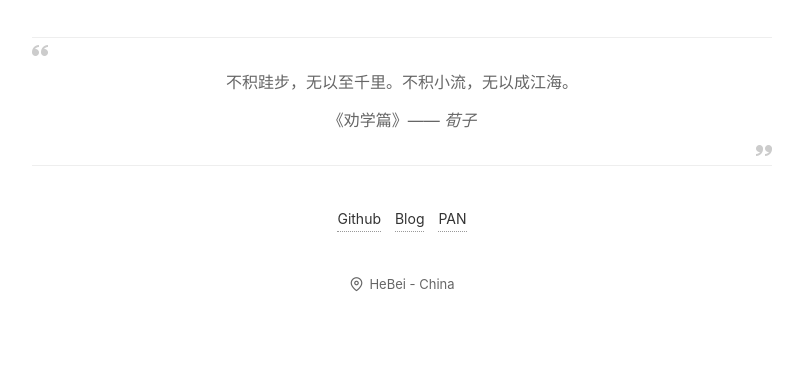
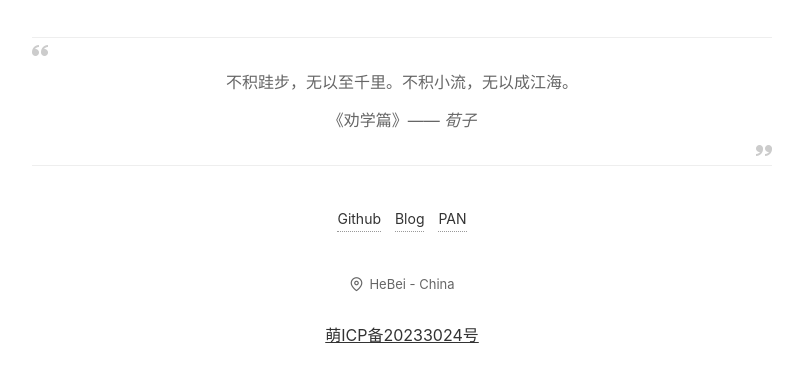
Before and after one commit to HUIXwhy/HUIX, a plain HTML site: page index.html in a window 1280 px wide. Shown: the part 161-542 px from the top of the page, without its empty margins (238-1041 px from the left). Drawn offline with Linux system fonts and the light colour scheme; files whose address does not match are found by name.

Commit message:
Create index.html

```diff
--- a/index.html
+++ b/index.html
@@ -122,5 +122,6 @@
       }
     });
   </script>
+<a href="https://icp.gov.moe/?keyword=20233024" target="_blank">萌ICP备20233024号</a>
 </body>
 </html>
```
